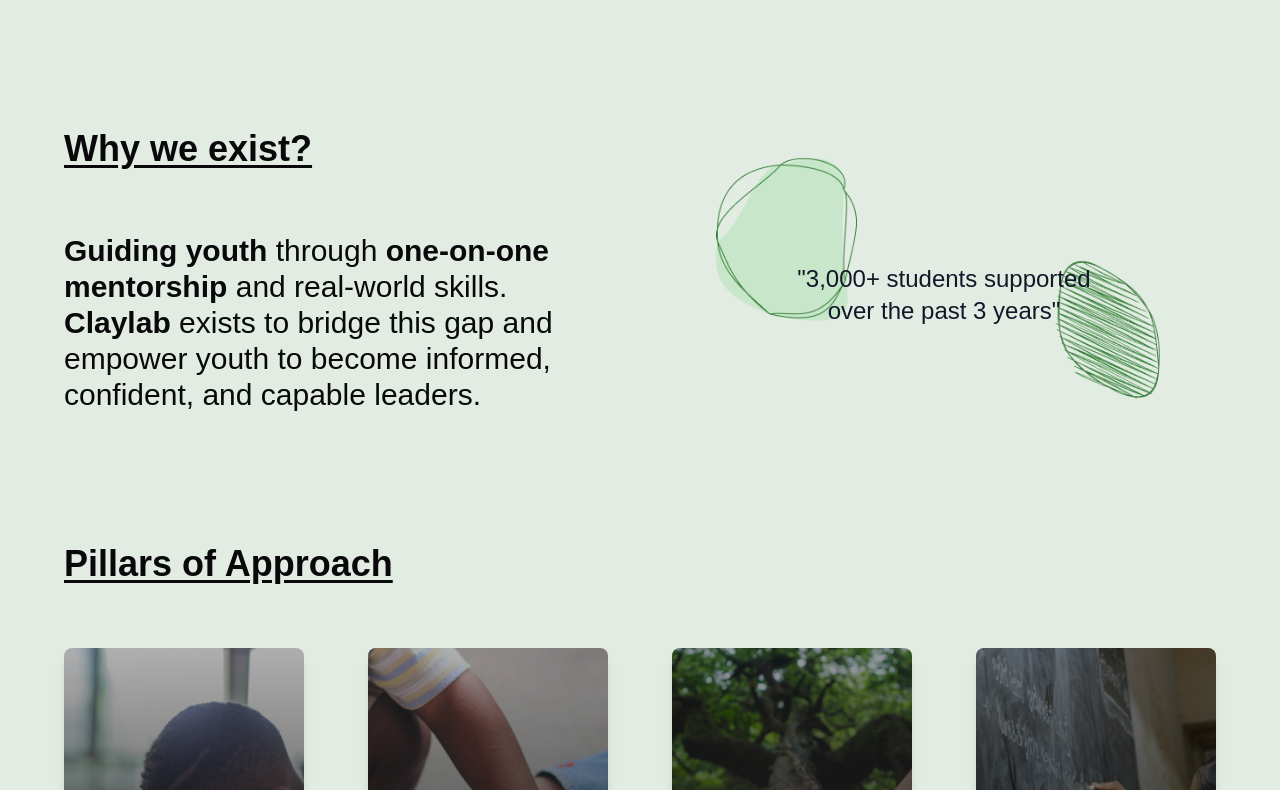
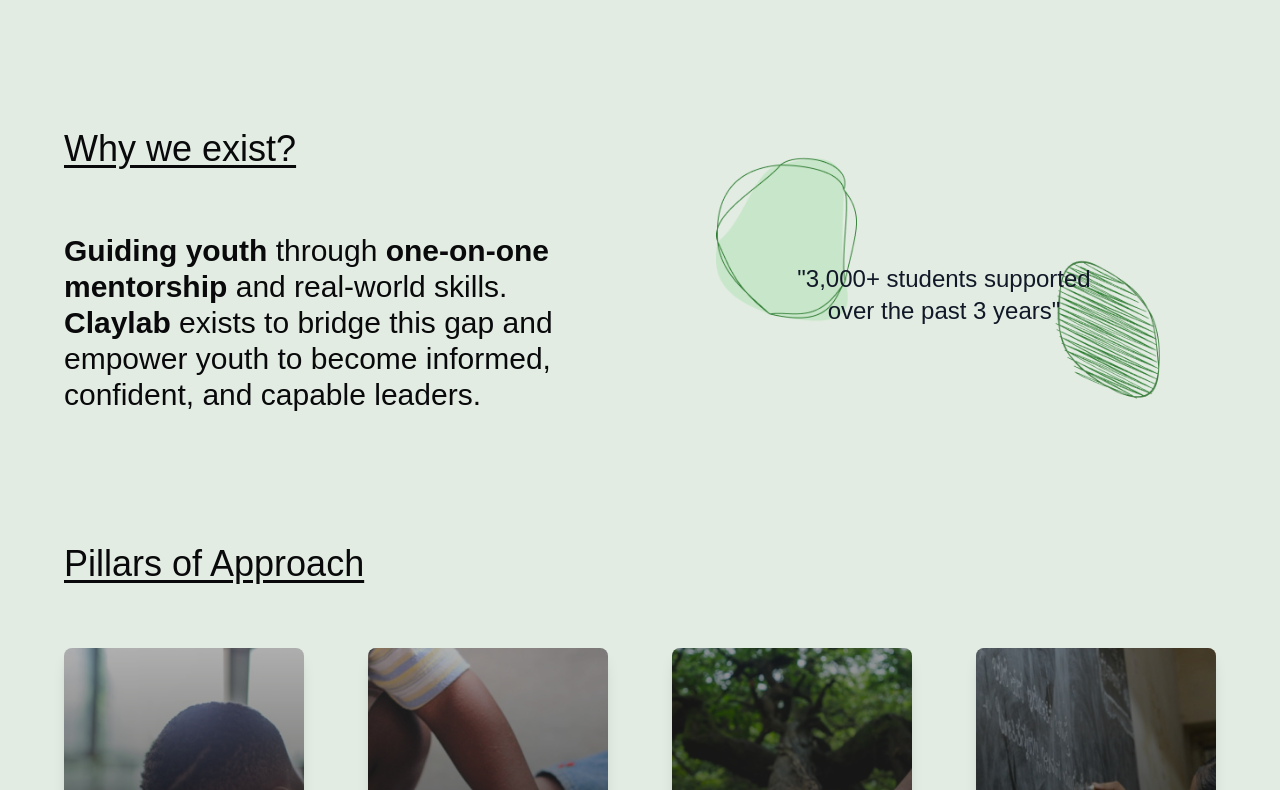
Before and after one commit to arnab-git-404/claylab, a Next.js app: page / in a window 1280 px wide. Shown: the part 1030-1820 px from the top of the page. Built offline with nearby package versions, Linux system fonts and the light colour scheme; a web font is replaced by a local one.

Commit message:
font font-kindsans  added

```diff
--- a/components/heading.tsx
+++ b/components/heading.tsx
@@ -4,7 +4,7 @@ type HeadingProps = {
 
 const Heading = ({ text }: HeadingProps) => {
     return (
-        <h2 className="text-2xl sm:text-3xl md:text-4xl font-semibold underline underline-offset-4 mb-4">
+        <h2 className="text-2xl sm:text-3xl md:text-4xl font-font-kindsans underline underline-offset-4 mb-4">
             {text}
         </h2>
     );
--- a/tailwind.config.ts
+++ b/tailwind.config.ts
@@ -30,6 +30,9 @@ const config: Config = {
         roughScript: ['var(--font-roughScript)'],
         meowScript: ['var(--font-meowScript)'],
         intrudingCat: ['IntrudingCat', 'cursive'],
+        kindsans: ['var(--font-kind-sans)', 'sans-serif'],
+
+
       },
       colors: {
         background: "hsl(var(--background))",
```
Also changed, not shown: public/fonts/kind-sans-thin.otf (renamed from kind-sans-thin.otf).
